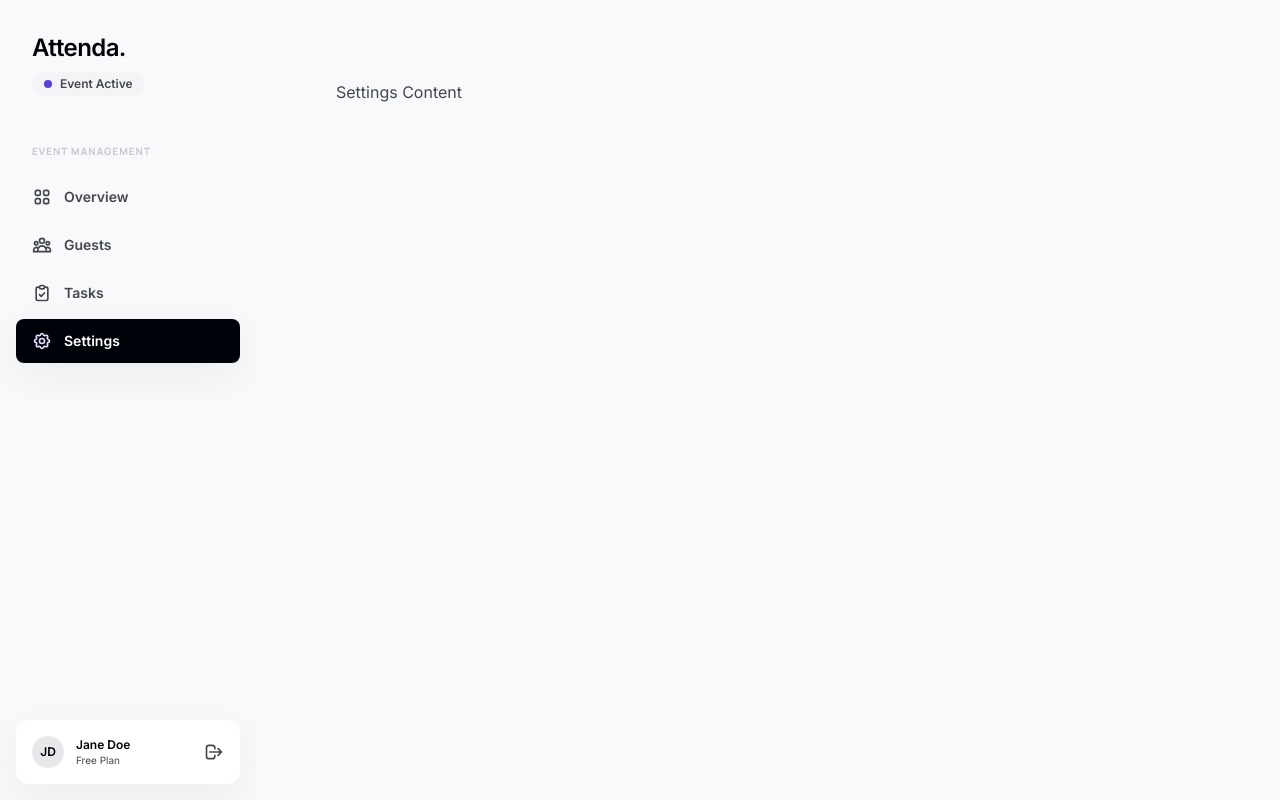
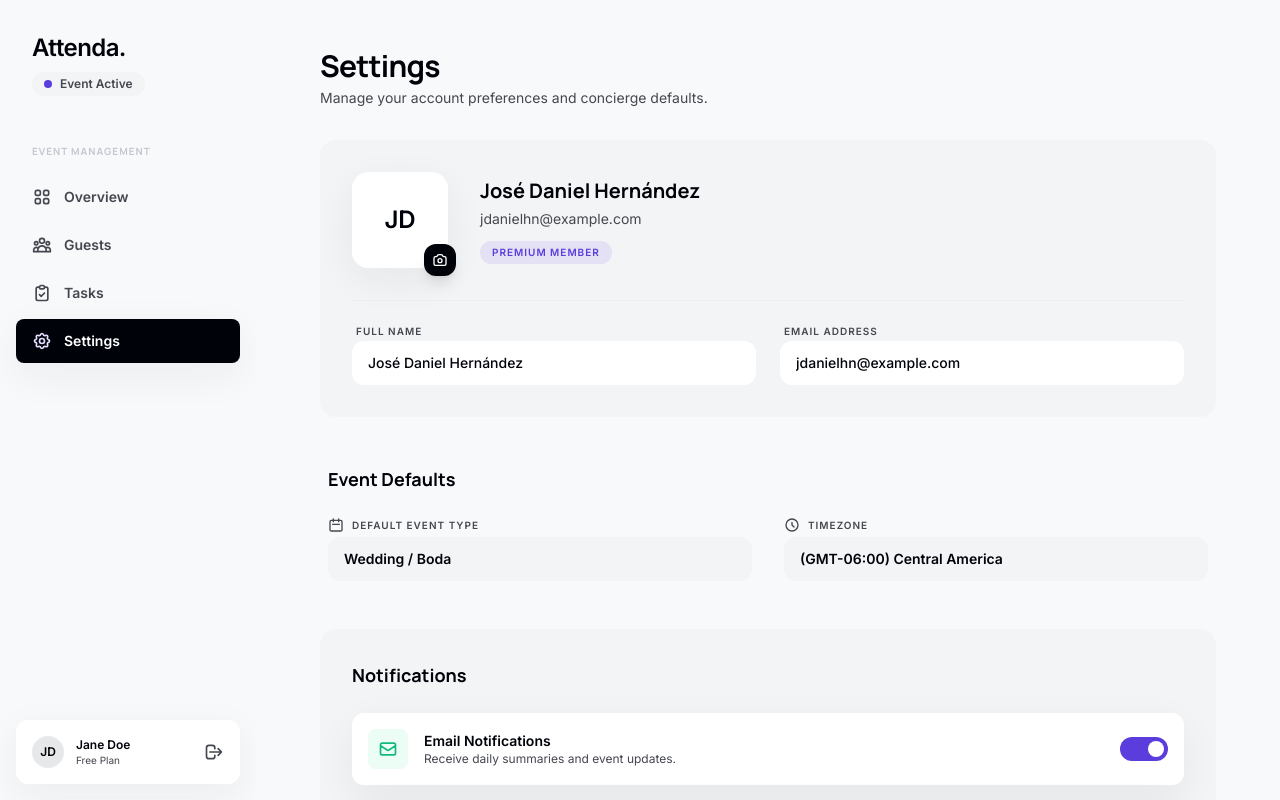
Before and after one commit to Adneil3004/attenda, a React (Vite) app in the folder frontend/: page /attenda/dashboard/settings in a window 1280 px wide. Built offline with nearby package versions, Linux system fonts and the light colour scheme.

Commit message:
feat: implement premium Settings screen based on Stitch design

```diff
--- a/frontend/src/App.jsx
+++ b/frontend/src/App.jsx
@@ -10,6 +10,7 @@ import Register from './pages/Register';
 import DashboardLayout from './components/dashboard/DashboardLayout';
 import Overview from './pages/dashboard/Overview';
 import Guests from './pages/dashboard/Guests';
+import Settings from './pages/dashboard/Settings';
 
 function App() {
   return (
@@ -31,7 +32,7 @@ function App() {
           <Route path="guests" element={<Guests />} />
           {/* Placeholders for future pages */}
           <Route path="tasks" element={<div className="p-8">Tasks Content</div>} />
-          <Route path="settings" element={<div className="p-8">Settings Content</div>} />
+          <Route path="settings" element={<Settings />} />
         </Route>
       </Routes>
     </BrowserRouter>
--- /dev/null
+++ b/frontend/src/pages/dashboard/Settings.jsx
@@ -0,0 +1,166 @@
+import React, { useState } from 'react';
+
+const Settings = () => {
+  const [notifications, setNotifications] = useState({
+    email: true,
+    sms: false,
+  });
+
+  const toggleNotification = (type) => {
+    setNotifications(prev => ({ ...prev, [type]: !prev[type] }));
+  };
+
+  return (
+    <div className="max-w-4xl mx-auto w-full space-y-12 pb-20">
+
+      {/* ─── Header ─── */}
+      <header className="mb-8">
+        <h2 className="text-3xl font-bold text-[var(--color-primary)] tracking-tight font-headline">Settings</h2>
+        <p className="text-[var(--color-on-surface-variant)] text-sm mt-1">Manage your account preferences and concierge defaults.</p>
+      </header>
+
+      {/* ─── Profile Section (Surface Container Low) ─── */}
+      <section className="bg-[var(--color-surface-container-low)] rounded-2xl p-8 space-y-8 animate-in fade-in slide-in-from-bottom-4 duration-500">
+        <div className="flex flex-col md:flex-row md:items-center gap-8">
+          {/* Avatar Container */}
+          <div className="relative group">
+            <div className="w-24 h-24 rounded-2xl overflow-hidden bg-white ambient-shadow flex items-center justify-center border-2 border-white">
+              <span className="text-2xl font-bold text-[var(--color-primary)]">JD</span>
+            </div>
+            <button className="absolute -bottom-2 -right-2 bg-[var(--color-primary)] text-white p-2 rounded-xl shadow-lg hover:scale-110 transition-transform">
+              <svg className="w-4 h-4" fill="none" viewBox="0 0 24 24" stroke="currentColor">
+                <path strokeLinecap="round" strokeLinejoin="round" strokeWidth={2} d="M3 9a2 2 0 012-2h.93a2 2 0 001.664-.89l.812-1.22A2 2 0 0110.07 4h3.86a2 2 0 011.664.89l.812 1.22A2 2 0 0018.07 7H19a2 2 0 012 2v9a2 2 0 01-2 2H5a2 2 0 01-2-2V9z" />
+                <path strokeLinecap="round" strokeLinejoin="round" strokeWidth={2} d="M15 13a3 3 0 11-6 0 3 3 0 016 0z" />
+              </svg>
+            </button>
+          </div>
+
+          <div className="flex-1 space-y-1">
+            <h3 className="text-xl font-bold text-[var(--color-primary)]">José Daniel Hernández</h3>
+            <p className="text-[var(--color-on-surface-variant)] text-sm">jdanielhn@example.com</p>
+            <span className="inline-block bg-[var(--color-secondary)]/10 text-[var(--color-secondary)] text-[10px] font-bold uppercase tracking-widest px-3 py-1 rounded-full mt-2">
+              Premium Member
+            </span>
+          </div>
+        </div>
+
+        {/* Profile Inputs */}
+        <div className="grid grid-cols-1 md:grid-cols-2 gap-6 pt-4 border-t border-[var(--color-outline-variant)]/10">
+          <div className="space-y-2">
+            <label className="text-[10px] font-bold text-[var(--color-on-surface-variant)] uppercase tracking-widest px-1">Full Name</label>
+            <input
+              type="text"
+              defaultValue="José Daniel Hernández"
+              className="w-full bg-white rounded-xl px-4 py-3 text-sm font-medium text-[var(--color-primary)] focus:outline-none focus:ring-2 focus:ring-[var(--color-secondary)]/30 transition-all border-none"
+            />
+          </div>
+          <div className="space-y-2">
+            <label className="text-[10px] font-bold text-[var(--color-on-surface-variant)] uppercase tracking-widest px-1">Email Address</label>
+            <input
+              type="email"
+              defaultValue="jdanielhn@example.com"
+              className="w-full bg-white rounded-xl px-4 py-3 text-sm font-medium text-[var(--color-primary)] focus:outline-none focus:ring-2 focus:ring-[var(--color-secondary)]/30 transition-all border-none"
+            />
+          </div>
+        </div>
+      </section>
+
+      {/* ─── Event Defaults (Surface Container Lowest / White Card) ─── */}
+      <section className="space-y-6 px-2">
+        <h4 className="text-lg font-bold text-[var(--color-primary)] font-headline">Event Defaults</h4>
+        <div className="grid grid-cols-1 md:grid-cols-2 gap-8">
+
+          <div className="space-y-3">
+            <div className="flex items-center space-x-2 text-[var(--color-on-surface-variant)] mb-1">
+              <svg className="w-4 h-4" fill="none" viewBox="0 0 24 24" stroke="currentColor">
+                <path strokeLinecap="round" strokeLinejoin="round" strokeWidth={2} d="M8 7V3m8 4V3m-9 8h10M5 21h14a2 2 0 002-2V7a2 2 0 00-2-2H5a2 2 0 00-2 2v12a2 2 0 002 2z" />
+              </svg>
+              <span className="text-[10px] font-bold uppercase tracking-widest">Default Event Type</span>
+            </div>
+            <select className="w-full bg-[var(--color-surface-container-low)] rounded-xl px-4 py-3 text-sm font-bold text-[var(--color-primary)] focus:outline-none focus:ring-2 focus:ring-[var(--color-secondary)]/30 transition-all border-none appearance-none cursor-pointer">
+              <option>Wedding / Boda</option>
+              <option>Corporate Gala</option>
+              <option>Birthday Party</option>
+              <option>Digital RSVP Only</option>
+            </select>
+          </div>
+
+          <div className="space-y-3">
+            <div className="flex items-center space-x-2 text-[var(--color-on-surface-variant)] mb-1">
+              <svg className="w-4 h-4" fill="none" viewBox="0 0 24 24" stroke="currentColor">
+                <path strokeLinecap="round" strokeLinejoin="round" strokeWidth={2} d="M12 8v4l3 3m6-3a9 9 0 11-18 0 9 9 0 0118 0z" />
+              </svg>
+              <span className="text-[10px] font-bold uppercase tracking-widest">Timezone</span>
+            </div>
+            <select className="w-full bg-[var(--color-surface-container-low)] rounded-xl px-4 py-3 text-sm font-bold text-[var(--color-primary)] focus:outline-none focus:ring-2 focus:ring-[var(--color-secondary)]/30 transition-all border-none appearance-none cursor-pointer">
+              <option>(GMT-06:00) Central America</option>
+              <option>(GMT-05:00) Eastern Time</option>
+              <option>(GMT+01:00) Central Europe</option>
+            </select>
+          </div>
+
+        </div>
+      </section>
+
+      {/* ─── Notifications (Tonal separation via bg shift) ─── */}
+      <section className="bg-[var(--color-surface-container-low)] rounded-2xl p-8 space-y-6">
+        <h4 className="text-lg font-bold text-[var(--color-primary)] font-headline">Notifications</h4>
+
+        <div className="space-y-4">
+          <div className="flex items-center justify-between p-4 bg-white rounded-xl ambient-shadow">
+            <div className="flex items-center space-x-4">
+              <div className="w-10 h-10 rounded-lg bg-[#ecfdf5] flex items-center justify-center text-[#10b981]">
+                <svg className="w-5 h-5" fill="none" viewBox="0 0 24 24" stroke="currentColor">
+                  <path strokeLinecap="round" strokeLinejoin="round" strokeWidth={2} d="M3 8l7.89 5.26a2 2 0 002.22 0L21 8M5 19h14a2 2 0 002-2V7a2 2 0 00-2-2H5a2 2 0 00-2 2v10a2 2 0 002 2z" />
+                </svg>
+              </div>
+              <div>
+                <p className="text-sm font-bold text-[var(--color-primary)]">Email Notifications</p>
+                <p className="text-xs text-[var(--color-on-surface-variant)]">Receive daily summaries and event updates.</p>
+              </div>
+            </div>
+            <button
+              onClick={() => toggleNotification('email')}
+              className={`w-12 h-6 rounded-full transition-colors relative ${notifications.email ? 'bg-[var(--color-secondary)]' : 'bg-[var(--color-outline-variant)]'}`}
+            >
+              <div className={`absolute top-1 w-4 h-4 bg-white rounded-full transition-all ${notifications.email ? 'left-7' : 'left-1'}`}></div>
+            </button>
+          </div>
+
+          <div className="flex items-center justify-between p-4 bg-white rounded-xl ambient-shadow">
+            <div className="flex items-center space-x-4">
+              <div className="w-10 h-10 rounded-lg bg-[#e0e7ff] flex items-center justify-center text-[#4f46e5]">
+                <svg className="w-5 h-5" fill="none" viewBox="0 0 24 24" stroke="currentColor">
+                  <path strokeLinecap="round" strokeLinejoin="round" strokeWidth={2} d="M12 18h.01M8 21h8a2 2 0 002-2V5a2 2 0 00-2-2H8a2 2 0 00-2 2v14a2 2 0 002 2z" />
+                </svg>
+              </div>
+              <div>
+                <p className="text-sm font-bold text-[var(--color-primary)]">SMS Alerts</p>
+                <p className="text-xs text-[var(--color-on-surface-variant)]">Get instant alerts for urgent RSVPs.</p>
+              </div>
+            </div>
+            <button
+              onClick={() => toggleNotification('sms')}
+              className={`w-12 h-6 rounded-full transition-colors relative ${notifications.sms ? 'bg-[var(--color-secondary)]' : 'bg-[var(--color-outline-variant)]'}`}
+            >
+              <div className={`absolute top-1 w-4 h-4 bg-white rounded-full transition-all ${notifications.sms ? 'left-7' : 'left-1'}`}></div>
+            </button>
+          </div>
+        </div>
+      </section>
+
+      {/* ─── Footer Actions ─── */}
+      <div className="flex justify-end pt-4 space-x-4">
+        <button className="px-6 py-3 text-xs font-bold text-[var(--color-on-surface-variant)] uppercase tracking-widest hover:text-[var(--color-primary)] transition-colors">
+          Discard Changes
+        </button>
+        <button className="px-8 py-3 bg-[var(--color-primary)] text-white rounded-xl text-xs font-bold uppercase tracking-widest shadow-lg hover:brightness-110 active:scale-95 transition-all">
+          Save Settings
+        </button>
+      </div>
+
+    </div>
+  );
+};
+
+export default Settings;
```
